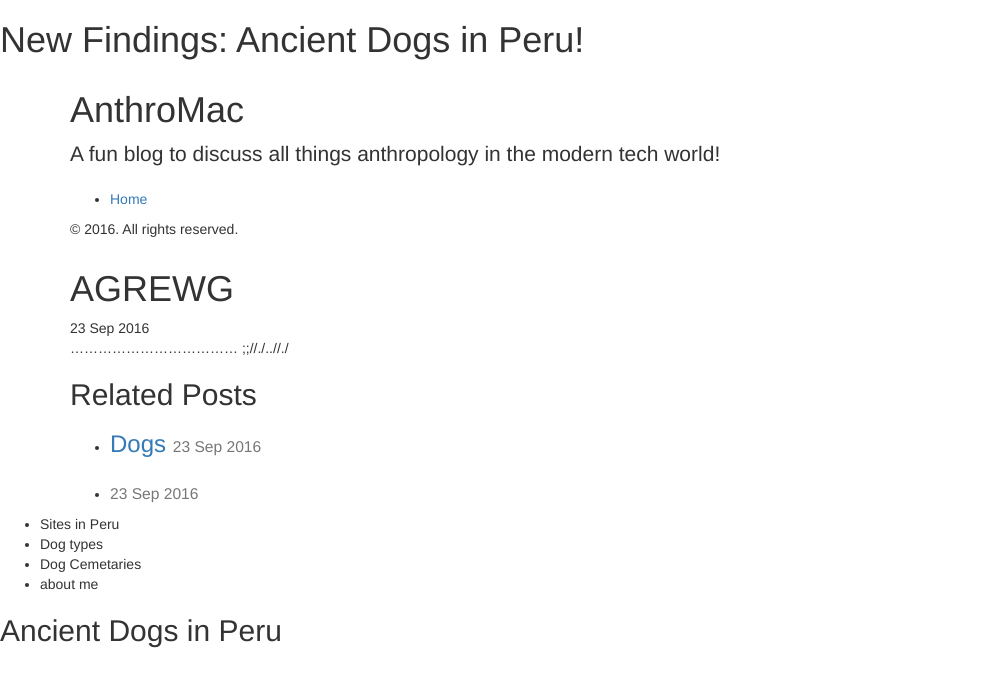
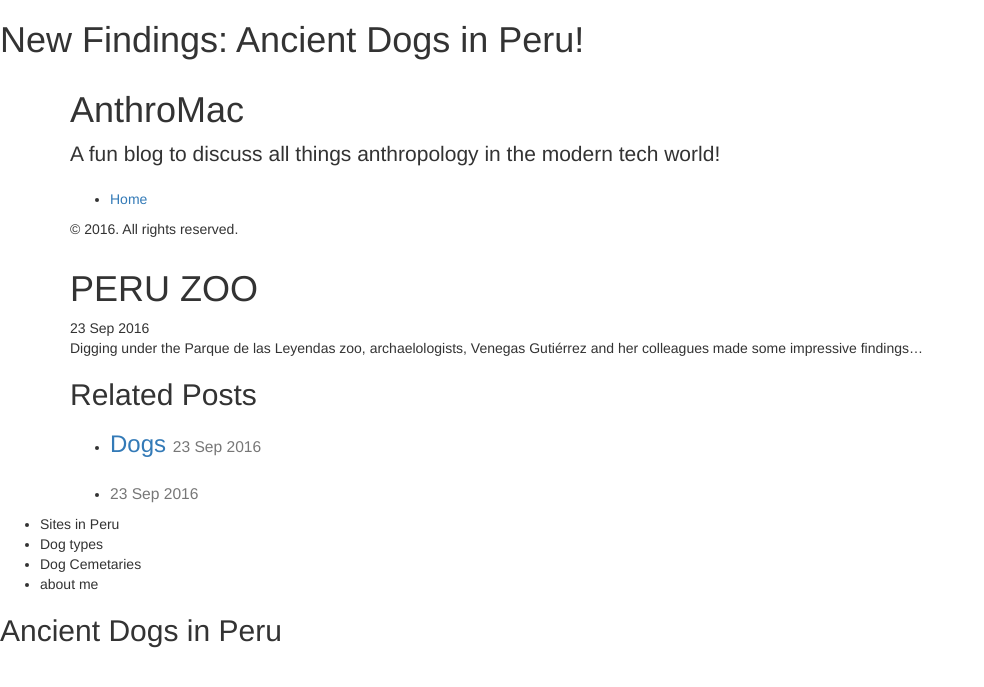
Before and after one commit to AnthroMac/AnthroMac.github.io, a Jekyll site: the page built from _posts/2016-09-23-agrewg.markdown, in a window 1280 px wide. Shown: the top 687 px of the page, without its empty margins (0-984 px from the left). Built offline with Jekyll 4.4.1, drawn with Linux system fonts in a browser that asks for light colours; nearby versions of some CDN libraries; library files that are not in the unit come from our copies.

Commit message:
Post update: AGREWG

```diff
--- a/_posts/2016-09-23-agrewg.markdown
+++ b/_posts/2016-09-23-agrewg.markdown
@@ -1,7 +1,6 @@
 ---
 published: true
-title: AGREWG
+title: PERU ZOO
 layout: post
 ---
-....................................
-;;//./..//./
+Digging under the Parque de las Leyendas zoo, archaelologists, Venegas Gutiérrez and her colleagues made some impressive findings...
```
